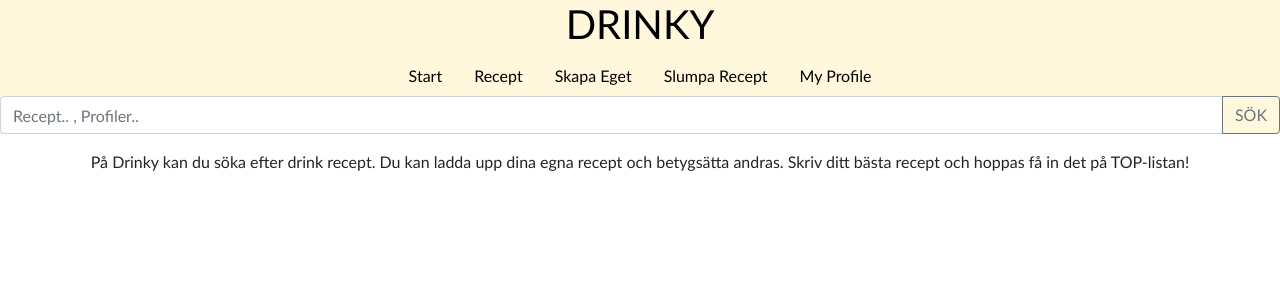
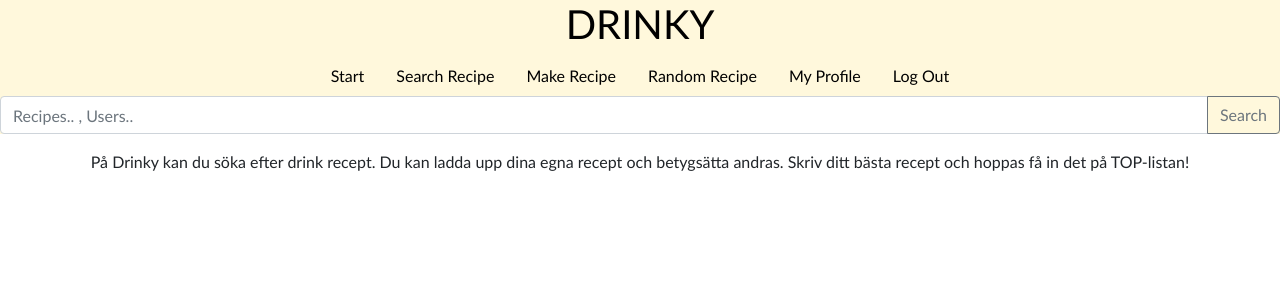
Before and after one commit to zeppsan/Drinky, a PHP site: page /index.php in a window 1280 px wide. Shown: the top 300 px of the page. Run offline with PHP 8.4, Linux system fonts and the light colour scheme; the visitor is signed in with stand-in values (Sample User, id 1).

Commit message:
Ändrade språk

```diff
--- a/header.php
+++ b/header.php
@@ -19,12 +19,13 @@
 
     <nav class="nav justify-content-center">
         <a class="nav-link active" href="index.php">Start</a>
-        <a class="nav-link active" href="#">Recept</a>
-        <a class="nav-link" href="#">Skapa Eget</a>
-        <a class="nav-link" href="#"> Slumpa Recept</a>
+        <a class="nav-link active" href="#">Search Recipe</a>
+        <a class="nav-link" href="add_recipe.php">Make Recipe</a>
+        <a class="nav-link" href="#">Random Recipe</a>
         <?php
           if(isset($_SESSION['username'])){
             echo '<a class="nav-link" href="profile.php">My Profile</a>';
+            echo '<a class="nav-link" href="php/account/logout.inc.php">Log Out</a>';
           }
         ?>
         <?php
@@ -35,9 +36,9 @@
     </nav>
     <!-- sökrutan -->
     <div class="input-group mb-3">
-      <input type="text" class="form-control" placeholder="Recept.. , Profiler..">
+      <input type="text" class="form-control" placeholder="Recipes.. , Users..">
       <div class="input-group-append">
-        <button class="btn btn-outline-secondary" type="button">SÖK</button>
+        <button class="btn btn-outline-secondary" type="button">Search</button>
       </div>
     </div>
 </header>
```
